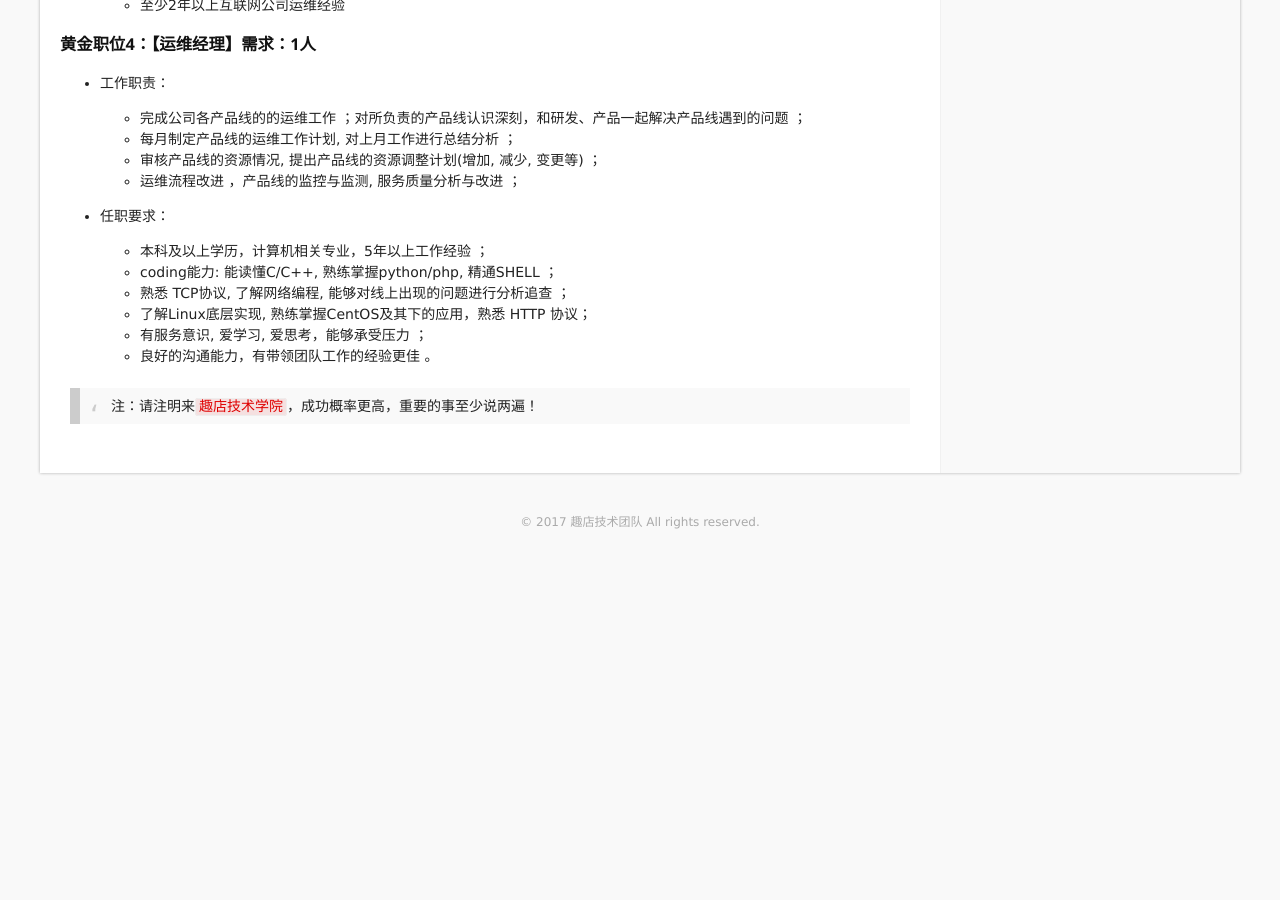
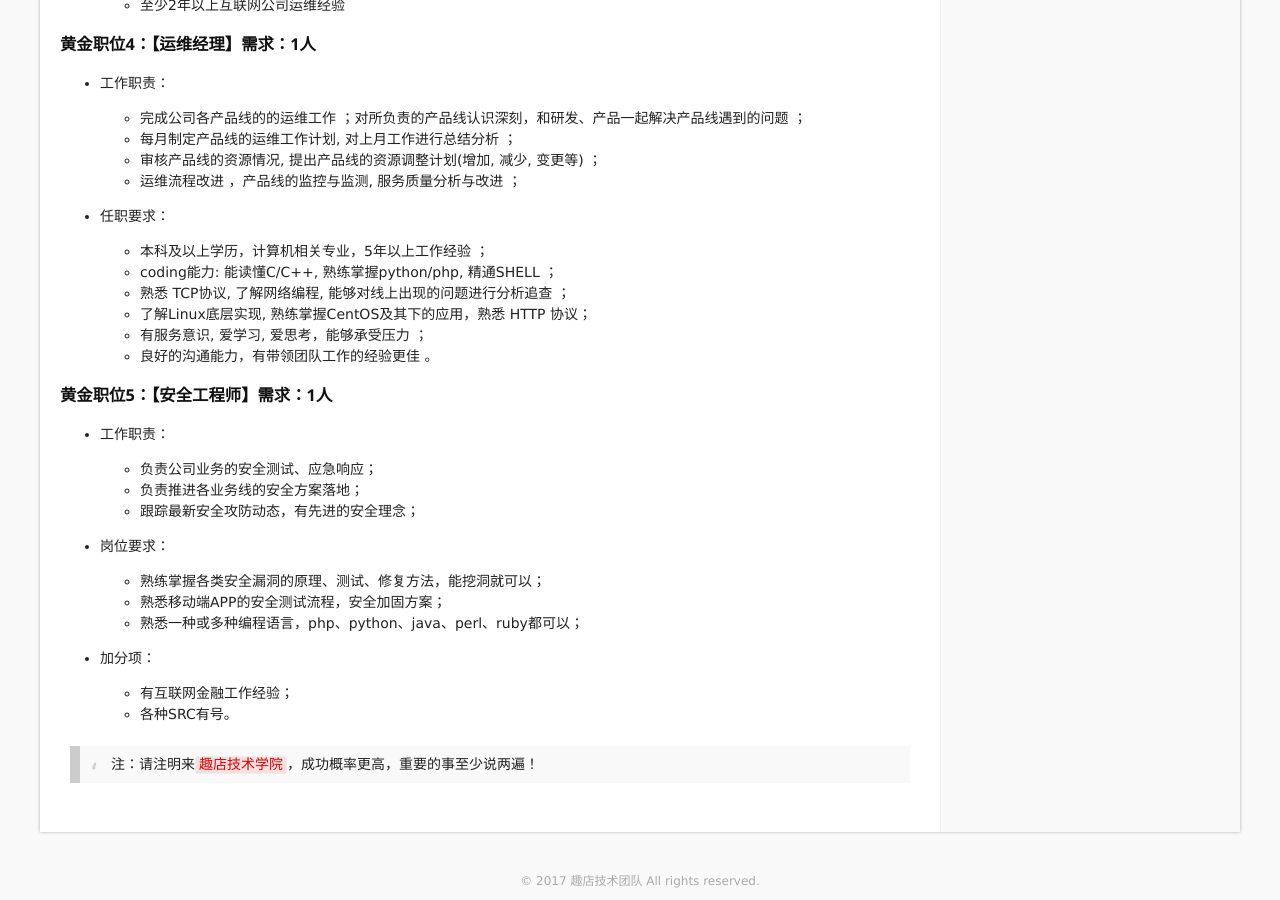
Before and after one commit to qit-team/qit-team.github.io, a Jekyll site: the page built from join-us/20170104-op.md, in a window 1280 px wide and 900 px high, scrolled down 1772 px. Built offline with Jekyll 4.4.1, drawn with Linux system fonts in a browser that asks for light colours; before the commit the page ends 2313 px from its top, so only the background shows below that.

Commit message:
招聘岗位增加

```diff
--- a/join-us/20170104-op.md
+++ b/join-us/20170104-op.md
@@ -94,5 +94,20 @@ digest: 趣店集团技术部敞开大门，诚招高级运维工程师、运维
     * 有服务意识, 爱学习, 爱思考，能够承受压力 ；
     * 良好的沟通能力，有带领团队工作的经验更佳 。
 
+### 黄金职位5：【安全工程师】需求：1人
+
+* 工作职责：
+    * 负责公司业务的安全测试、应急响应；
+    * 负责推进各业务线的安全方案落地；
+    * 跟踪最新安全攻防动态，有先进的安全理念；
+
+* 岗位要求：
+    * 熟练掌握各类安全漏洞的原理、测试、修复方法，能挖洞就可以；
+    * 熟悉移动端APP的安全测试流程，安全加固方案；
+    * 熟悉一种或多种编程语言，php、python、java、perl、ruby都可以；
+
+* 加分项：
+    * 有互联网金融工作经验；
+    * 各种SRC有号。
 
 > 注：请注明来`趣店技术学院`，成功概率更高，重要的事至少说两遍！
```
